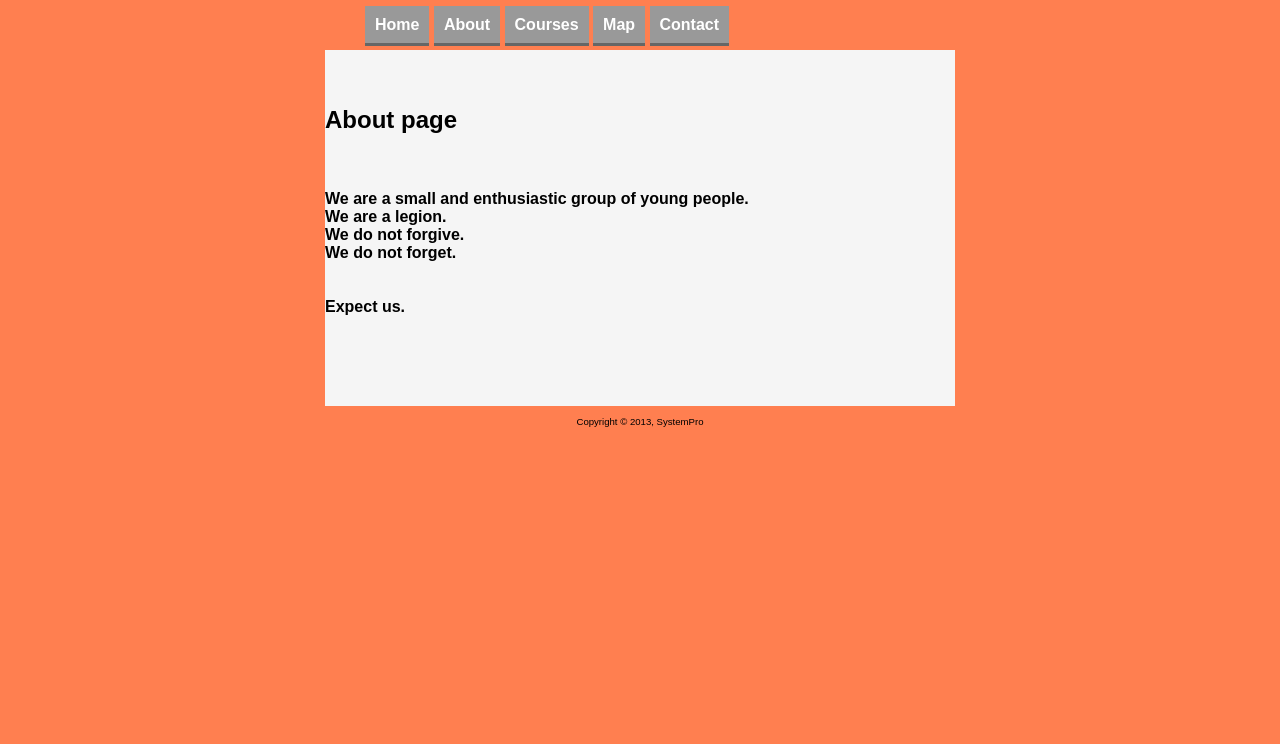
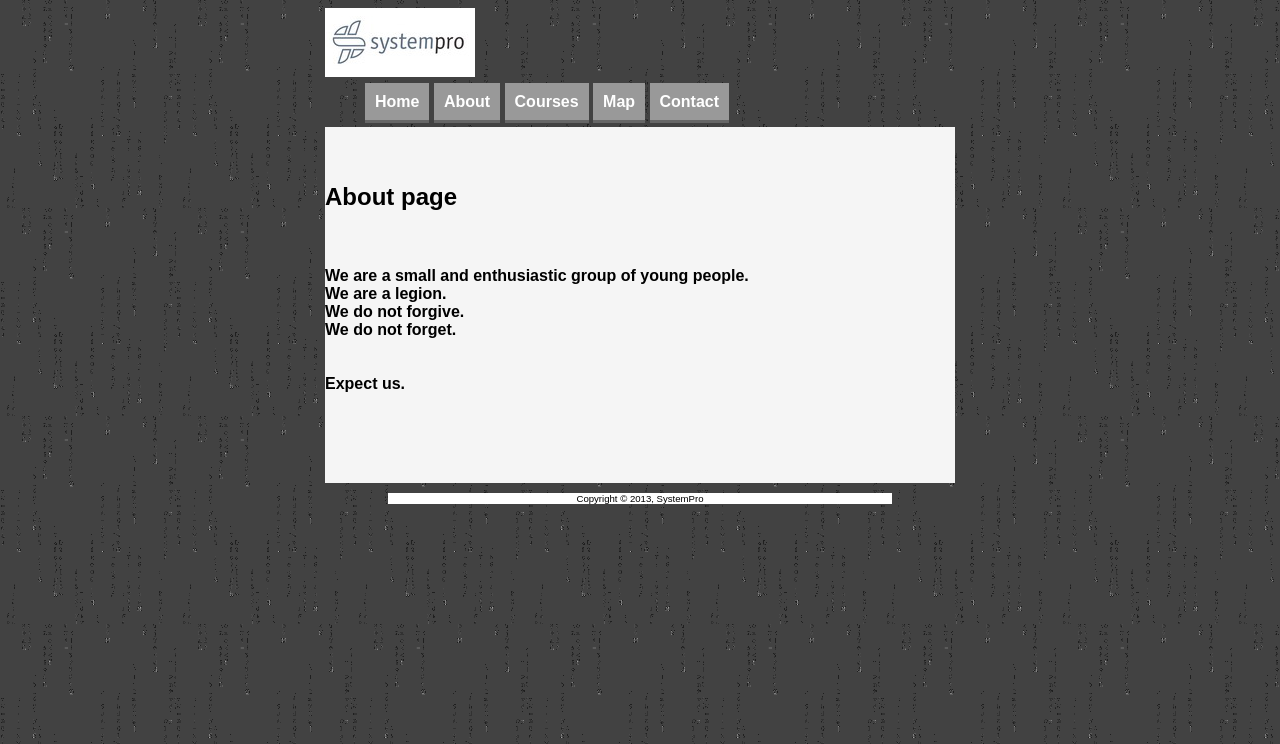
Before and after one commit to mmiroslav/SystemPro, a PHP site: page /about.html in a window 1280 px wide. Shown: the top 744 px of the page. Run offline with PHP 8.4, Linux system fonts and the light colour scheme.

Commit message:
Popravio i dodao vise od nekoliko stvari

```diff
--- a/css/style.css
+++ b/css/style.css
@@ -19,15 +19,16 @@ body{
     font-family: Arial,Helvetica,sans-serif;
 
 
-    background-color: coral;
+    background-color: #424242;
+    background-image: url('../images/codes.gif');
     /*COPYRIGHT D J U R E N D I C*/
 }
 
 .footer {
-    background-color: inherit;
+    background-color: white;
     font-size: 0.6em;
     text-align: center;
-    width: 100%;
+    width: 80%;
 
     /*centriranje*/
     margin: auto;
@@ -38,6 +39,10 @@ body{
 
 .header {
     background-color: buttonface;
+    background-image: url('../images/logo.jpg');
+    width: 150px;
+    height: 69px;
+
 }
 
 .navigation {
```
